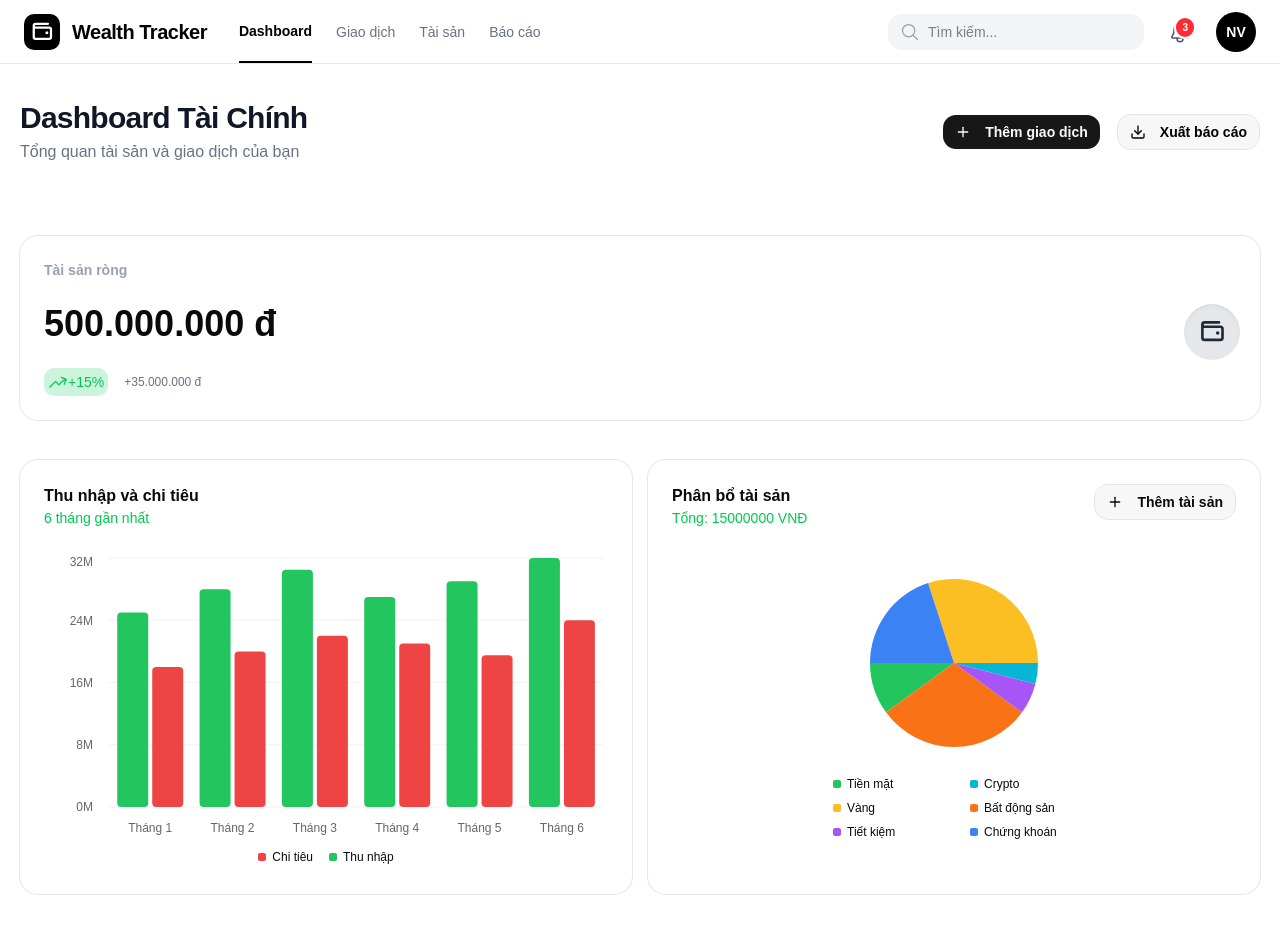
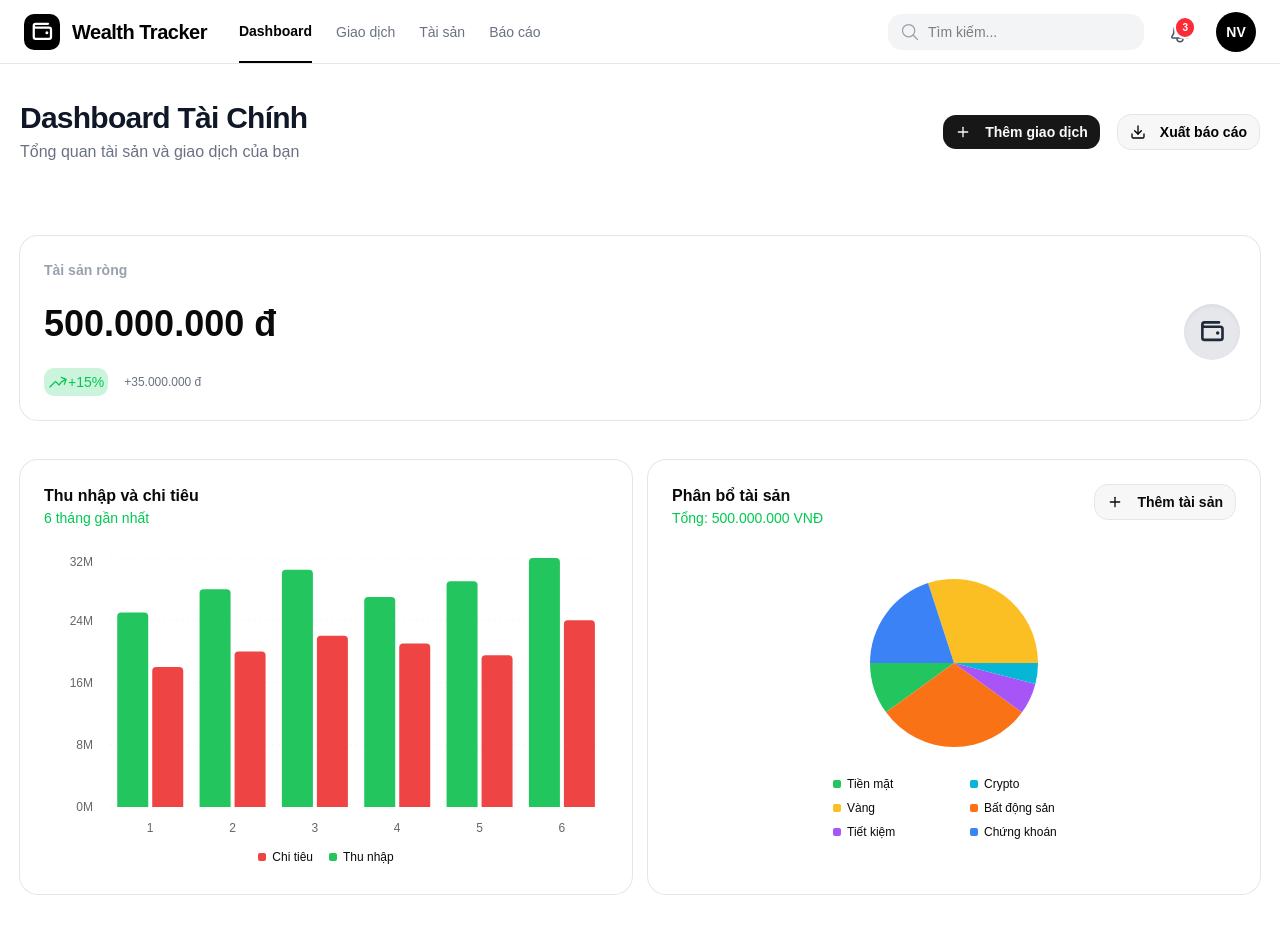
Before and after one commit to Haruto2804/WealthTracker, a React (Vite) app: page /dashboard in a window 1280 px wide. Shown: the top 952 px of the page. Built offline with nearby package versions, Linux system fonts and the light colour scheme.

Commit message:
refactor (IncomeChartExpense): - Rename this component to BarChartGroup - Improve chart component structure to support multiple data keys

```diff
--- a/src/pages/DashboardPage/AssetAllocation.jsx
+++ b/src/pages/DashboardPage/AssetAllocation.jsx
@@ -2,14 +2,6 @@
 import { Pie, PieChart } from "recharts"
 import { ChartLegendContent, ChartLegend, ChartContainer, ChartTooltip, ChartTooltipContent } from "@/components/ui/chart"
 
-const chartData = [
-  { asset: "gold", amount: 150000000, fill: "var(--color-gold)" },
-  { asset: "stocks", amount: 100000000, fill: "var(--color-stocks)" },
-  { asset: "cash", amount: 50000000, fill: "var(--color-cash)" },
-  { asset: "realestate", amount: 150000000, fill: "var(--color-realestate)" },
-  { asset: "savings", amount: 30000000, fill: "var(--color-savings)" },
-  { asset: "crypto", amount: 20000000, fill: "var(--color-crypto)" },
-]
 const chartConfig = {
   gold: {
     label: "Vàng",
@@ -37,7 +29,7 @@ const chartConfig = {
   },
 }
 // sử dụng Pie Chart của Shadcn UI
-const AssetAllocation = () => {
+const AssetAllocation = ({chartData= []}) => {
   return (
     <ChartContainer
       config={chartConfig}
--- /dev/null
+++ b/src/pages/DashboardPage/BarChartGroup.jsx
@@ -0,0 +1,47 @@
+import { Bar, BarChart, XAxis, YAxis, CartesianGrid } from "recharts"
+import { ChartContainer, ChartTooltip, ChartTooltipContent, ChartLegend, ChartLegendContent } from "@/components/ui/chart"
+
+const BarChartGroup = ({
+  chartData = [],
+  chartConfig,
+  dataKeys = [], // Mảng chứa các key muốn vẽ cột, ví dụ: ["income", "expense"]
+  showLegend = true
+}) => {
+  return (
+    <ChartContainer config={chartConfig} className="min-h-50 w-full">
+      <BarChart accessibilityLayer data={chartData}>
+        <CartesianGrid vertical={false} strokeDasharray="3 3" opacity={0.5} />
+
+        <XAxis
+          dataKey="month"
+          tickLine={false}
+          tickMargin={10}
+          axisLine={false}
+        />
+
+        <YAxis
+          tickLine={false}
+          axisLine={false}
+          tickMargin={10}
+          tickFormatter={(value) => `${value / 1000000}M`}
+          fontSize={12}
+        />
+
+        <ChartTooltip content={<ChartTooltipContent />} />
+
+        {showLegend && <ChartLegend content={<ChartLegendContent />} />}
+        {dataKeys.map((key) => (
+          <Bar
+            key={key}
+            dataKey={key}
+            // Tự động lấy màu từ config dựa trên tên key
+            fill={chartConfig[key]?.color || "var(--color-primary)"}
+            radius={[4, 4, 0, 0]}
+          />
+        ))}
+      </BarChart>
+    </ChartContainer>
+  )
+}
+
+export default BarChartGroup;
--- a/src/pages/DashboardPage/Dashboard.jsx
+++ b/src/pages/DashboardPage/Dashboard.jsx
@@ -1,11 +1,41 @@
 import AppButton from "@/components/AppButton";
 import StatCard from "./StatCard";
-import IncomeExpenseChart from "./IncomeExpenseChart";
+import IncomeExpenseChart from "./BarChartGroup";
 import { CardHeader, CardTitle, Card, CardContent, CardFooter } from "@/components/ui/card";
 import AssetAllocation from "./AssetAllocation";
+import BarChartGroup from "./BarChartGroup";
 
+const chartDataAssets = [
+  { asset: "gold", amount: 150000000, fill: "var(--color-gold)" },
+  { asset: "stocks", amount: 100000000, fill: "var(--color-stocks)" },
+  { asset: "cash", amount: 50000000, fill: "var(--color-cash)" },
+  { asset: "realestate", amount: 150000000, fill: "var(--color-realestate)" },
+  { asset: "savings", amount: 30000000, fill: "var(--color-savings)" },
+  { asset: "crypto", amount: 20000000, fill: "var(--color-crypto)" },
+]
 
+const chartDataIncome = [
+  { month: 1, income: 25000000, expense: 18000000 },
+  { month: 2, income: 28000000, expense: 20000000 },
+  { month: 3, income: 30500000, expense: 22000000 },
+  { month: 4, income: 27000000, expense: 21000000 },
+  { month: 5, income: 29000000, expense: 19500000 },
+  { month: 6, income: 32000000, expense: 24000000 },
+]
+const chartConfigIncome = {
+  income: {
+    label: "Thu nhập ",
+    color: "#22c55e", // Green-500 (Tailwind)
+  },
+  expense: {
+    label: "Chi tiêu ",
+    color: "#ef4444", // Red-500 (Tailwind)
+  },
+}
 const Dashboard = () => {
+  const totalAmountAsset = chartDataAssets.reduce((acc, curr) => {
+    return acc + curr.amount;
+  }, 0)
   return (
     <div className="flex flex-col gap-10">
       <header className="flex flex-col md:flex-row md:items-center justify-between gap-6 mb-8">
@@ -46,7 +76,11 @@ const Dashboard = () => {
             </CardTitle>
           </CardHeader>
           <CardContent >
-            <IncomeExpenseChart />
+            <BarChartGroup
+              chartData={chartDataIncome}
+              chartConfig={chartConfigIncome}
+              dataKeys={["income", "expense"]}
+            />
           </CardContent>
         </Card>
         <Card className="md:w-1/2 w-full">
@@ -54,18 +88,20 @@ const Dashboard = () => {
             <CardTitle className="flex justify-between">
               <div>
                 <p className="font-semibold">Phân bổ tài sản</p>
-                <p className="text-[14px] text-green-500">Tổng: 15000000 VNĐ</p>
+                <p className="text-[14px] text-green-500">Tổng: {totalAmountAsset.toLocaleString('vi-VN')} VNĐ</p>
               </div>
-            <AppButton
-            variant = "outline"
-            iconType="add"
-            >
-              Thêm tài sản
-            </AppButton>
+              <AppButton
+                variant="outline"
+                iconType="add"
+              >
+                Thêm tài sản
+              </AppButton>
             </CardTitle>
           </CardHeader>
           <CardContent >
-            <AssetAllocation />
+            <AssetAllocation
+              chartData={chartDataAssets}
+            />
           </CardContent>
         </Card>
 
--- a/src/pages/DashboardPage/IncomeExpenseChart.jsx
+++ /dev/null
@@ -1,56 +0,0 @@
-import { Bar, BarChart, XAxis, YAxis,CartesianGrid } from "recharts"
-import { ChartContainer } from "@/components/ui/chart"
-import { ChartTooltip, ChartTooltipContent } from "@/components/ui/chart"
-import { ChartLegend, ChartLegendContent } from "@/components/ui/chart"
-
-const chartData = [
-  { month: 1, income: 25000000, expense: 18000000 },
-  { month: 2, income: 28000000, expense: 20000000 },
-  { month: 3, income: 30500000, expense: 22000000 },
-  { month: 4, income: 27000000, expense: 21000000 },
-  { month: 5, income: 29000000, expense: 19500000 },
-  { month: 6, income: 32000000, expense: 24000000 },
-]
-const chartConfig = {
-  income: {
-    label: "Thu nhập ",
-    color: "#22c55e", // Green-500 (Tailwind)
-  },
-  expense: {
-    label: "Chi tiêu ",
-    color: "#ef4444", // Red-500 (Tailwind)
-  },
-}
-
-const IncomeExpenseChart = () => {
-  return (
-    <ChartContainer
-      config={chartConfig} className="min-h-50 w-full">
-      <BarChart accessibilityLayer data={chartData}>
-        <ChartTooltip
-          content={<ChartTooltipContent />} />
-        <ChartLegend content={<ChartLegendContent />} />
-        <Bar dataKey="income" fill={chartConfig.income.color} radius={4} />
-        <Bar dataKey="expense" fill={chartConfig.expense.color} radius={4} />
-        <CartesianGrid vertical={false} />
-
-        <XAxis
-          dataKey="month"
-          tickLine={false}
-          tickMargin={10}
-          axisLine={false}
-          tickFormatter={(value) => `Tháng ${value}`}
-        />
-        <YAxis
-          tickLine={false}
-          axisLine={false}
-          tickMargin={10}
-          // Hàm định dạng: 28,000,000 -> 28M
-          tickFormatter={(value) => `${value / 1000000}M`}
-          fontSize={12}
-        />
-      </BarChart>
-    </ChartContainer>
-  )
-}
-export default IncomeExpenseChart;
```
